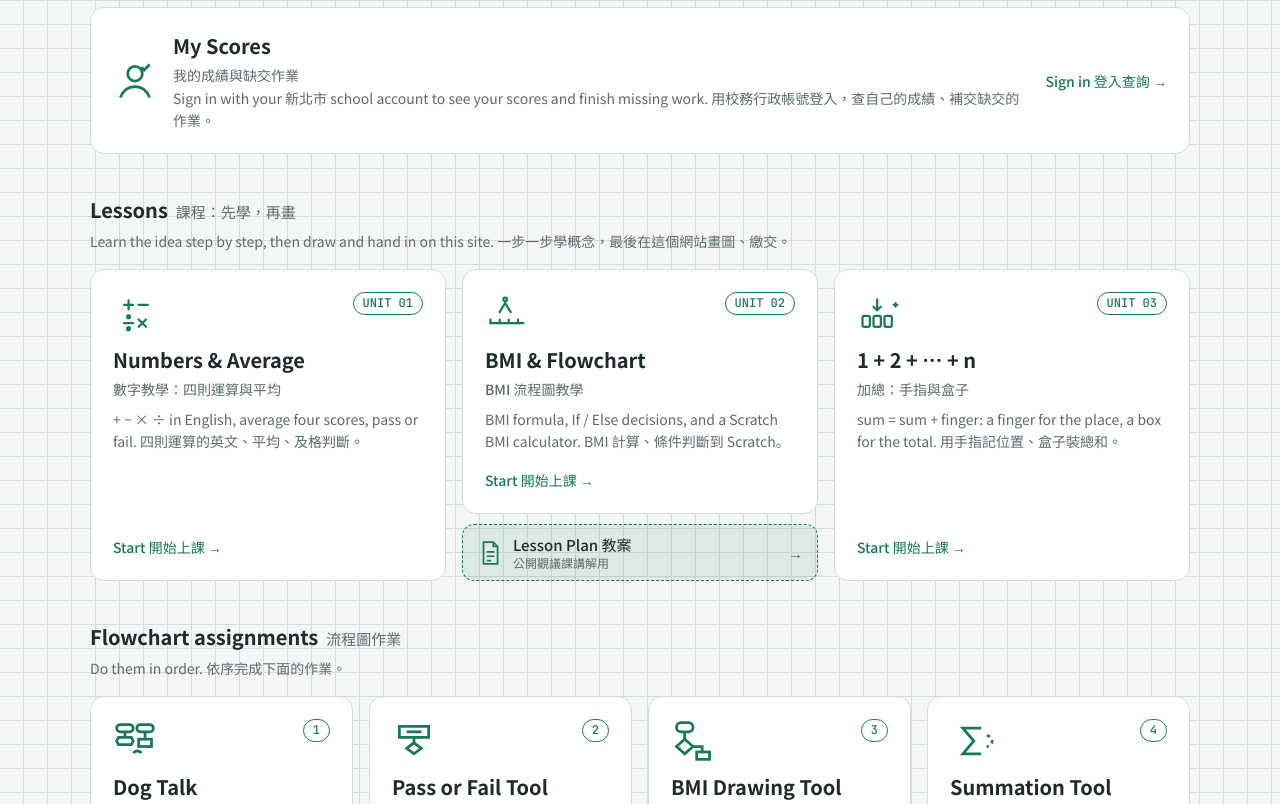
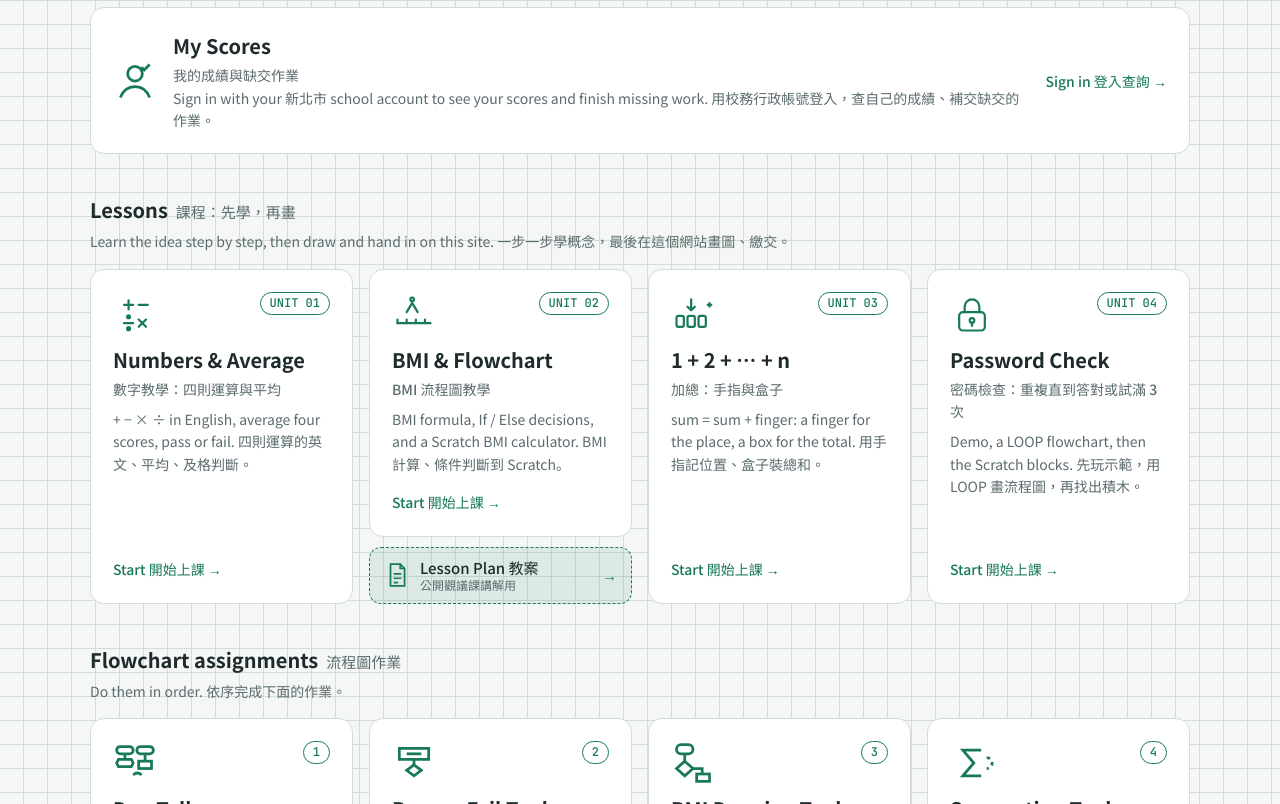
Before and after one commit to taksito/flowchart-work, a plain HTML site: page index.html in a window 1280 px wide. Shown: the part 599-1403 px from the top of the page. Drawn offline with Linux system fonts and the light colour scheme.

Commit message:
Home: add Unit 04 Password Check card to Lessons
Co-Authored-By: Claude Opus 5.5 <noreply@anthropic.com>
Claude-Session: https://claude.ai/code/session_013PbVxwnbnU73t63czydwfm

```diff
--- a/index.html
+++ b/index.html
@@ -115,6 +115,12 @@ a.plan-btn svg{width:26px;height:26px;color:var(--accent);flex:0 0 auto}a.plan-b
       <p>sum = sum + finger: a finger for the place, a box for the total. 用手指記位置、盒子裝總和。</p>
       <span class="go">Start 開始上課 →</span>
     </a>
+    <a class="card" href="learn/u4/">
+      <div class="top"><svg viewBox="0 0 48 48" aria-hidden="true" fill="none" stroke="var(--accent)" stroke-width="2.4" stroke-linecap="round" stroke-linejoin="round"><rect x="10" y="22" width="28" height="20" rx="4"/><path d="M16 22v-6a8 8 0 0 1 16 0v6"/><circle cx="24" cy="31" r="2.5"/><path d="M24 33.5V37"/></svg><span class="num">UNIT 04</span></div>
+      <h2>Password Check<small>密碼檢查：重複直到答對或試滿 3 次</small></h2>
+      <p>Demo, a LOOP flowchart, then the Scratch blocks. 先玩示範，用 LOOP 畫流程圖，再找出積木。</p>
+      <span class="go">Start 開始上課 →</span>
+    </a>
   </div>
 
   <h2 class="choose">Flowchart assignments<small>流程圖作業</small></h2>
```
